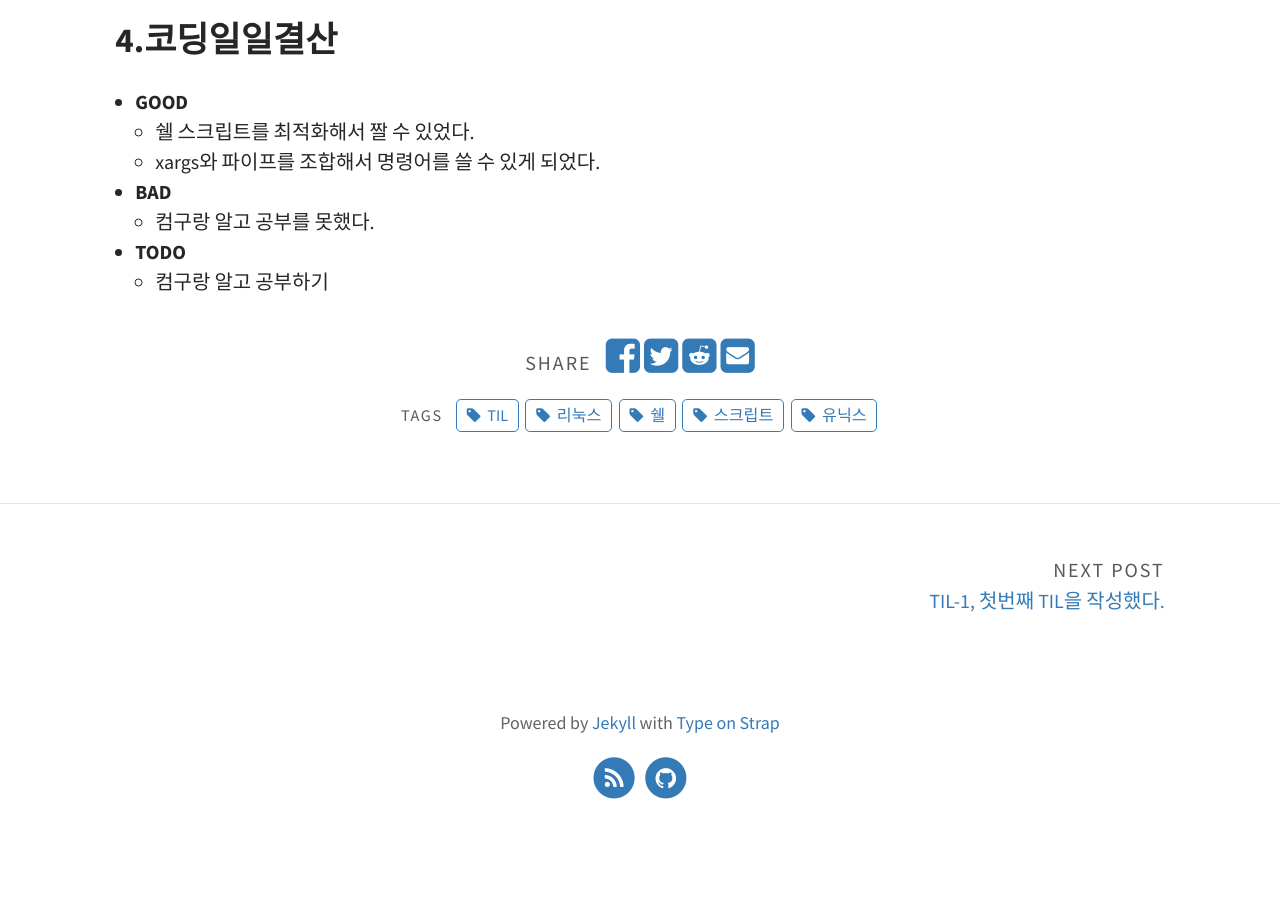
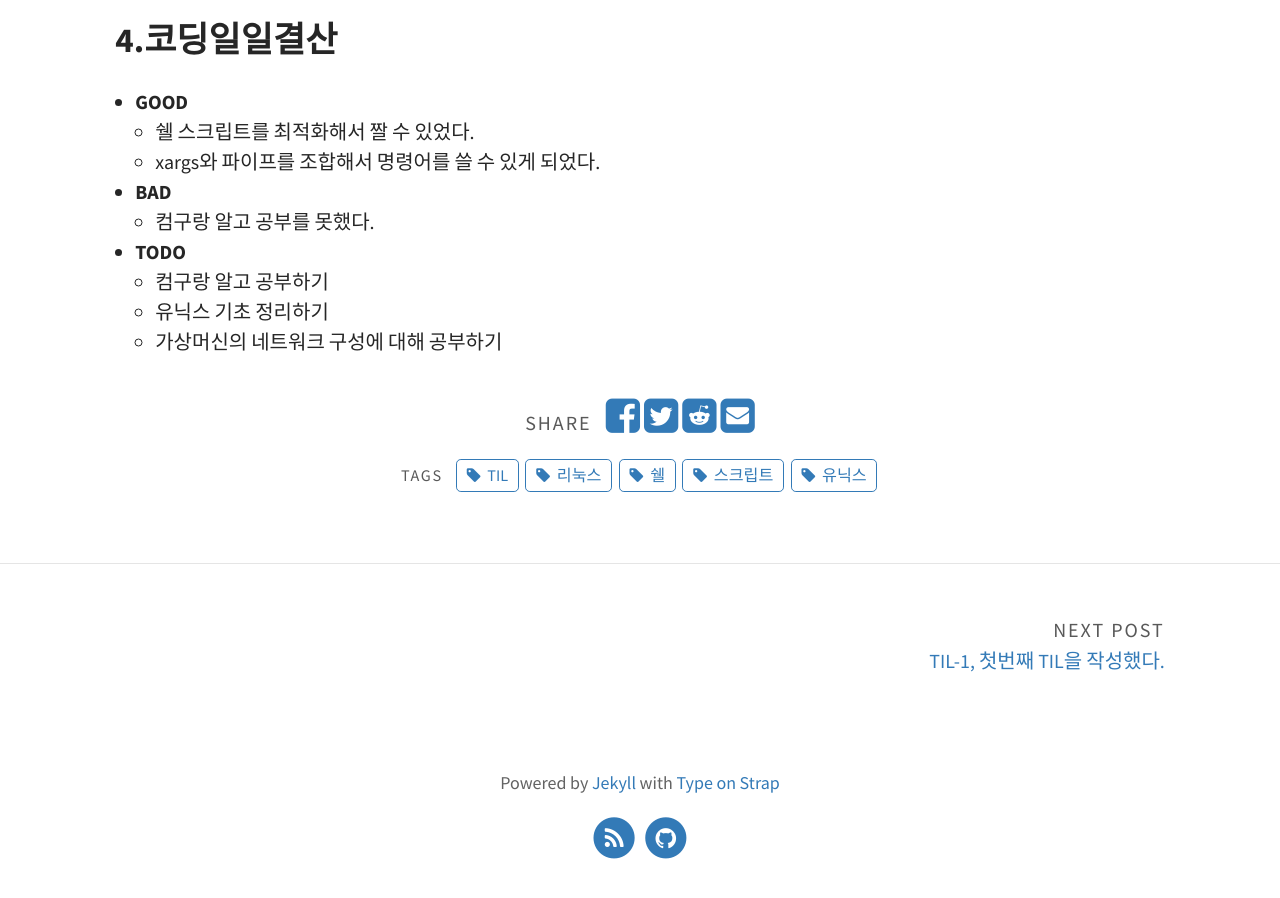
Before and after one commit to Malloc72P/Malloc72P.github.io, a Jekyll site: the page built from _posts/2021-01-07-TIL-2.md, in a window 1280 px wide and 900 px high, scrolled down 1087 px. Built offline with Jekyll 4.4.1, drawn with Linux system fonts in a browser that asks for light colours; before the commit the page ends 1927 px from its top, so only the background shows below that.

Commit message:
Update 2021-01-07-TIL-2.md

```diff
--- a/_posts/2021-01-07-TIL-2.md
+++ b/_posts/2021-01-07-TIL-2.md
@@ -17,7 +17,7 @@ tags: [ TIL, 쉘, 리눅스, 유닉스, 스크립트 ]
   * VMware Workstation16 player에선 NAT설정이 안된다는걸 알았다.
 <br>
 * **오늘 배운 내용**
-  *  **리눅스 설치하는 방법**
+  * **리눅스 설치하는 방법**
     * putty 말고도 git-bash로도 접속할 수 있다는 사실
     * git-bash가 내가 생각하는것보다 훨씬 신기한 프로그램이었다는 사실(더 공부해야함)
   * **쉘 스크립트 작성법**
@@ -39,3 +39,5 @@ tags: [ TIL, 쉘, 리눅스, 유닉스, 스크립트 ]
   * 컴구랑 알고 공부를 못했다.
 * **TODO**
   * 컴구랑 알고 공부하기
+  * 유닉스 기초 정리하기
+  * 가상머신의 네트워크 구성에 대해 공부하기
```
